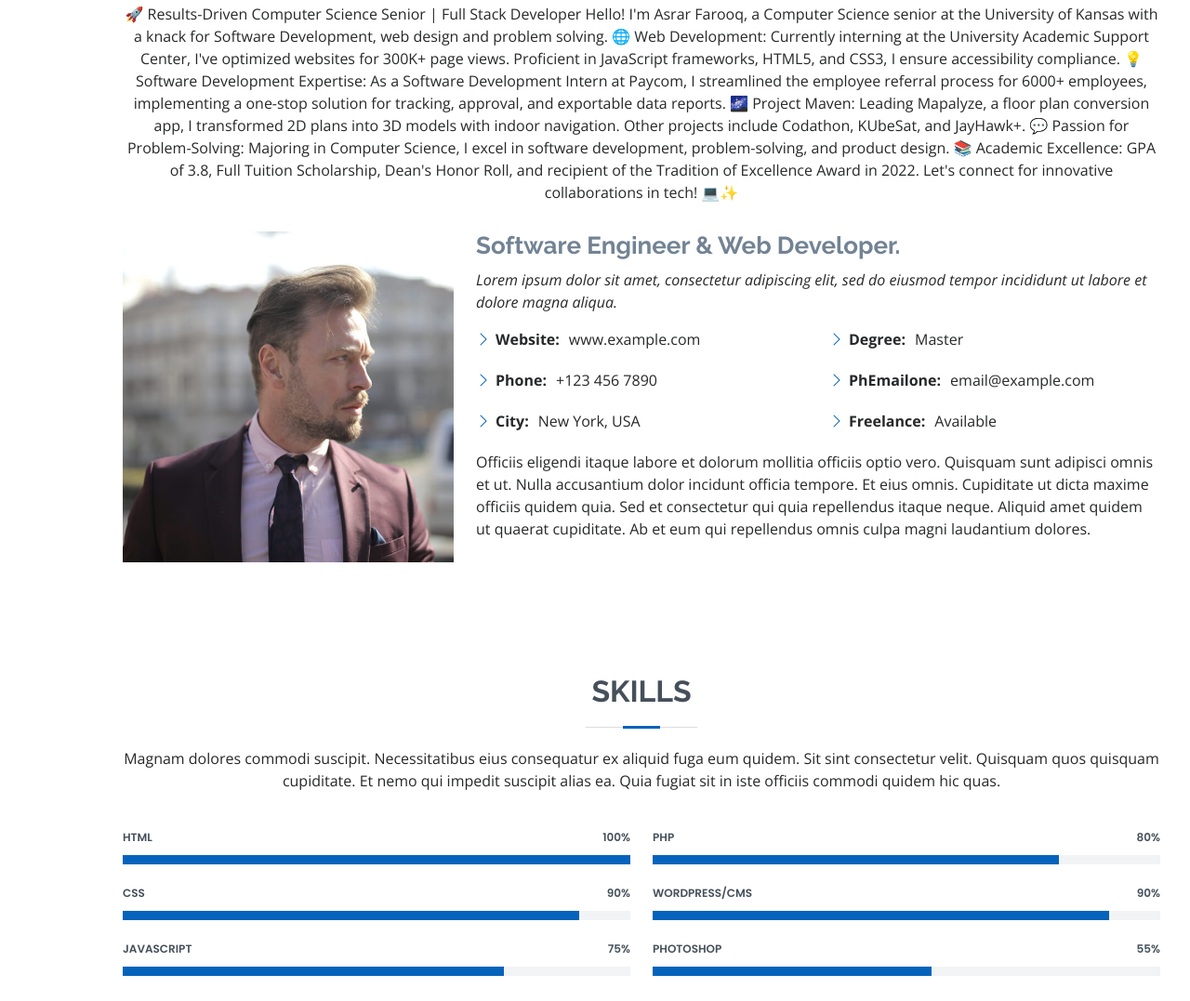
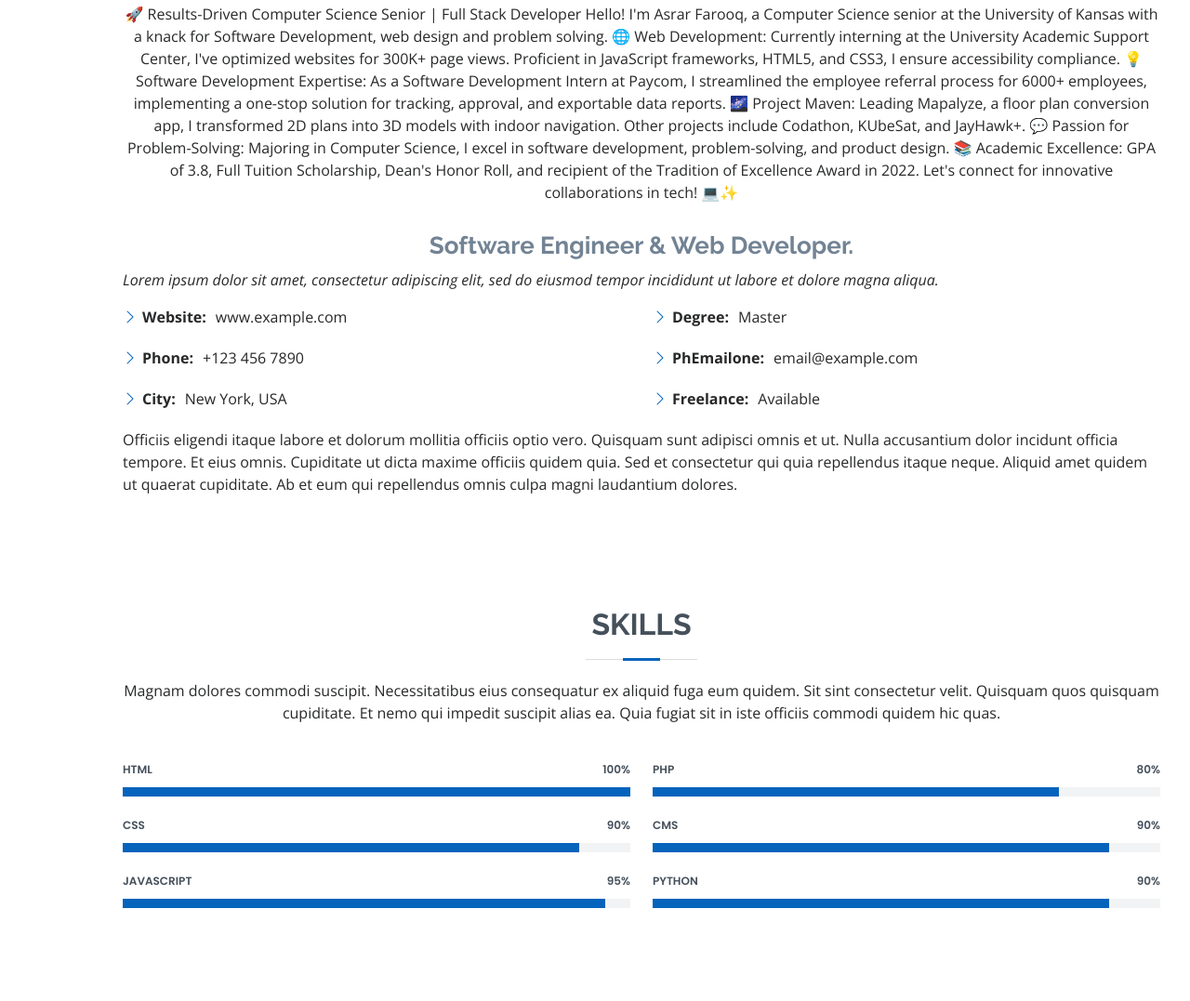
Before and after one commit to Asrarfarooq/portfolio, a plain HTML site: page index.html in a window 1280 px wide. Shown: the part 935-2012 px from the top of the page at 93% size. Drawn offline with nearby package versions, Linux system fonts and the light colour scheme.

Commit message:
removed img

```diff
--- a/assets/css/style.css
+++ b/assets/css/style.css
@@ -202,6 +202,11 @@ h6 {
   color: #45505b;
 }
 
+.col-lg-8.pt-4.pt-lg-0.content {
+  width: 100%;
+}
+
+
 @media (min-width: 992px) {
 
   .nav-menu a,
@@ -284,7 +289,7 @@ h6 {
 #hero {
   width: 100%;
   height: 100vh;
-  background: url("../img/hero-bg.jpg") top right no-repeat;
+  /*background: url("../img/hero-bg.jpg") top right no-repeat; */
   background-size: cover;
   position: relative;
 }
@@ -367,6 +372,10 @@ section {
   overflow: hidden;
 }
 
+h3 {
+  text-align: center;
+}
+
 .section-title {
   text-align: center;
   padding-bottom: 30px;
@@ -415,6 +424,7 @@ section {
   font-weight: 700;
   font-size: 26px;
   color: #728394;
+  text-align: center;
 }
 
 .about .content ul {
--- a/index.html
+++ b/index.html
@@ -100,9 +100,6 @@
         </div>
 
         <div class="row">
-          <div class="col-lg-4">
-            <img src="assets/img/profile-img.jpg" class="img-fluid" alt="">
-          </div>
           <div class="col-lg-8 pt-4 pt-lg-0 content">
             <h3>Software Engineer &amp; Web Developer.</h3>
             <p class="fst-italic">
@@ -163,9 +160,9 @@
             </div>
 
             <div class="progress">
-              <span class="skill">JavaScript <i class="val">75%</i></span>
+              <span class="skill">JavaScript <i class="val">95%</i></span>
               <div class="progress-bar-wrap">
-                <div class="progress-bar" role="progressbar" aria-valuenow="75" aria-valuemin="0" aria-valuemax="100"></div>
+                <div class="progress-bar" role="progressbar" aria-valuenow="95" aria-valuemin="0" aria-valuemax="100"></div>
               </div>
             </div>
 
@@ -181,16 +178,16 @@
             </div>
 
             <div class="progress">
-              <span class="skill">WordPress/CMS <i class="val">90%</i></span>
+              <span class="skill">CMS <i class="val">90%</i></span>
               <div class="progress-bar-wrap">
                 <div class="progress-bar" role="progressbar" aria-valuenow="90" aria-valuemin="0" aria-valuemax="100"></div>
               </div>
             </div>
 
             <div class="progress">
-              <span class="skill">Photoshop <i class="val">55%</i></span>
+              <span class="skill">Python <i class="val">90%</i></span>
               <div class="progress-bar-wrap">
-                <div class="progress-bar" role="progressbar" aria-valuenow="55" aria-valuemin="0" aria-valuemax="100"></div>
+                <div class="progress-bar" role="progressbar" aria-valuenow="90" aria-valuemin="0" aria-valuemax="100"></div>
               </div>
             </div>
 
```
